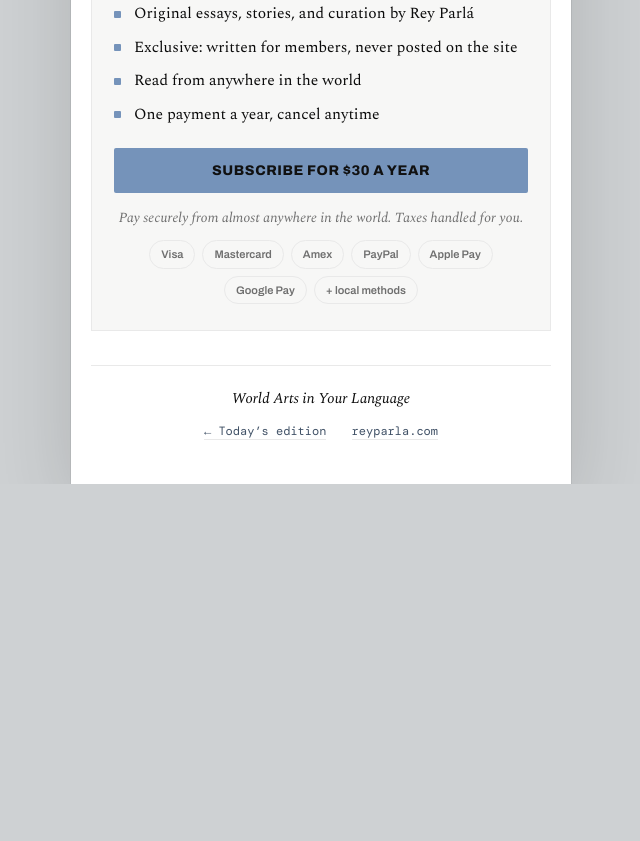
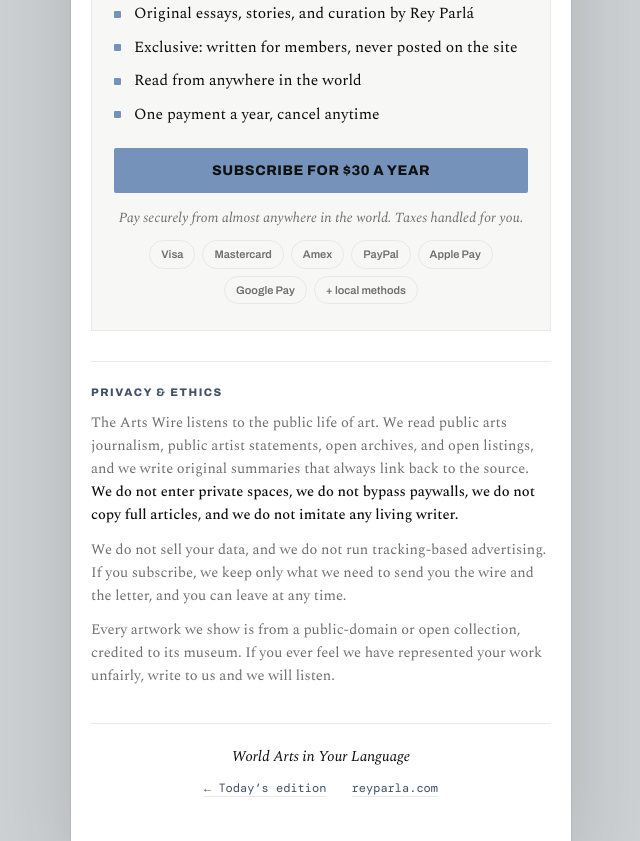
Before and after one commit to reyparlastudio/arts-wire, a website: page subscribe.html in a window 1280 px wide. Shown: the part 779-1620 px from the top of the page, without its empty margins (319-959 px from the left). Before the commit the page ends 1263 px from the top, so only its background shows below. Drawn offline with nearby package versions, Linux system fonts and the light colour scheme.

Commit message:
Add files via upload

```diff
--- a/subscribe.html
+++ b/subscribe.html
@@ -93,6 +93,13 @@
   footer.foot .tag{font-family:"Spectral",serif;font-style:italic;font-size:15px;color:var(--ink)}
   footer.foot .links{font-family:"DM Mono",monospace;font-size:12px;color:var(--soft);margin-top:11px}
   footer.foot .links a{color:var(--accent-ink);border-bottom:1px solid var(--line);margin:0 9px}
+
+  .ethics{margin-top:30px;padding:22px 0 0;border-top:1px solid var(--line)}
+  .ethics .eyebrow{font-family:"Archivo",sans-serif;font-weight:800;font-size:11px;
+    letter-spacing:.14em;text-transform:uppercase;color:var(--accent-ink)}
+  .ethics p{font-family:"Spectral",Georgia,serif;font-size:14.5px;line-height:1.6;
+    color:var(--soft);margin-top:11px}
+  .ethics p b{color:var(--ink);font-weight:500}
 
   /* ---- Teletype dark skin (accent + frame come from the daily-color script) ---- */
   html[data-skin="teletype"]{--paper:#0c0c0e;--alt:#141417;--ink:#e7e4db;--soft:#8c8c8c;--line:#2a2a30}
@@ -201,6 +208,13 @@
       </div>
     </div>
 
+    <section class="ethics" aria-label="Privacy and ethics">
+      <div class="eyebrow">Privacy &amp; ethics</div>
+      <p>The Arts Wire listens to the public life of art. We read public arts journalism, public artist statements, open archives, and open listings, and we write original summaries that always link back to the source. <b>We do not enter private spaces, we do not bypass paywalls, we do not copy full articles, and we do not imitate any living writer.</b></p>
+      <p>We do not sell your data, and we do not run tracking-based advertising. If you subscribe, we keep only what we need to send you the wire and the letter, and you can leave at any time.</p>
+      <p>Every artwork we show is from a public-domain or open collection, credited to its museum. If you ever feel we have represented your work unfairly, write to us and we will listen.</p>
+    </section>
+
     <footer class="foot">
       <div class="tag">World Arts in Your Language</div>
       <div class="links">
```
